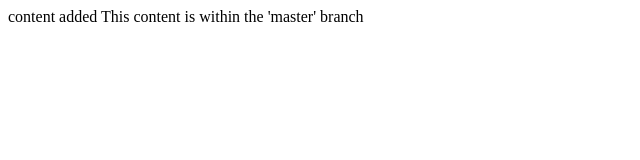
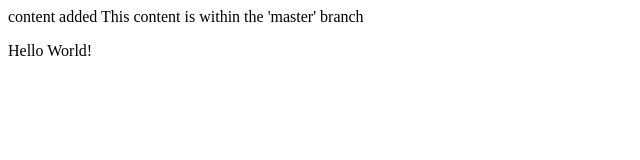
Before and after one commit to sanjeewafern/test, a plain HTML site: page index.html in a window 1280 px wide. Shown: the full height of the page, 0-640 px from the left. Drawn offline with Linux system fonts and the light colour scheme.

Commit message:
p tag added

```diff
--- a/index.html
+++ b/index.html
@@ -12,6 +12,9 @@
         content added
         This content is within the 'master' branch
     </div>
+    <div>
+        <p>Hello World!</p>
+    </div>
 </body>
 
 </html>
```
